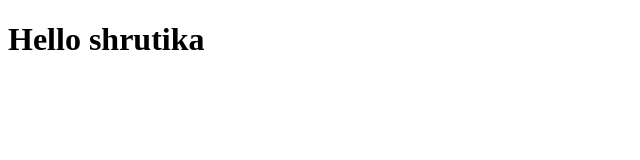
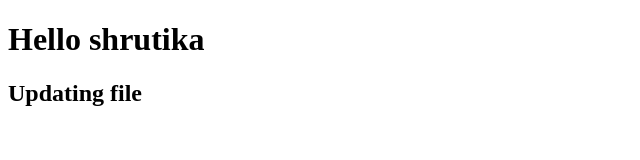
Before and after one commit to ShrutikajPatil/FirstRepository, a plain HTML site: page index.html in a window 1280 px wide. Shown: the whole page, without its empty margins (0-640 px from the left). Drawn offline with Linux system fonts and the light colour scheme.

Commit message:
Update index.html

```diff
--- a/index.html
+++ b/index.html
@@ -8,5 +8,6 @@
 </head>
 <body>
     <h1>Hello shrutika</h1>
+    <h2>Updating file </h2>
 </body>
 </html>
```
